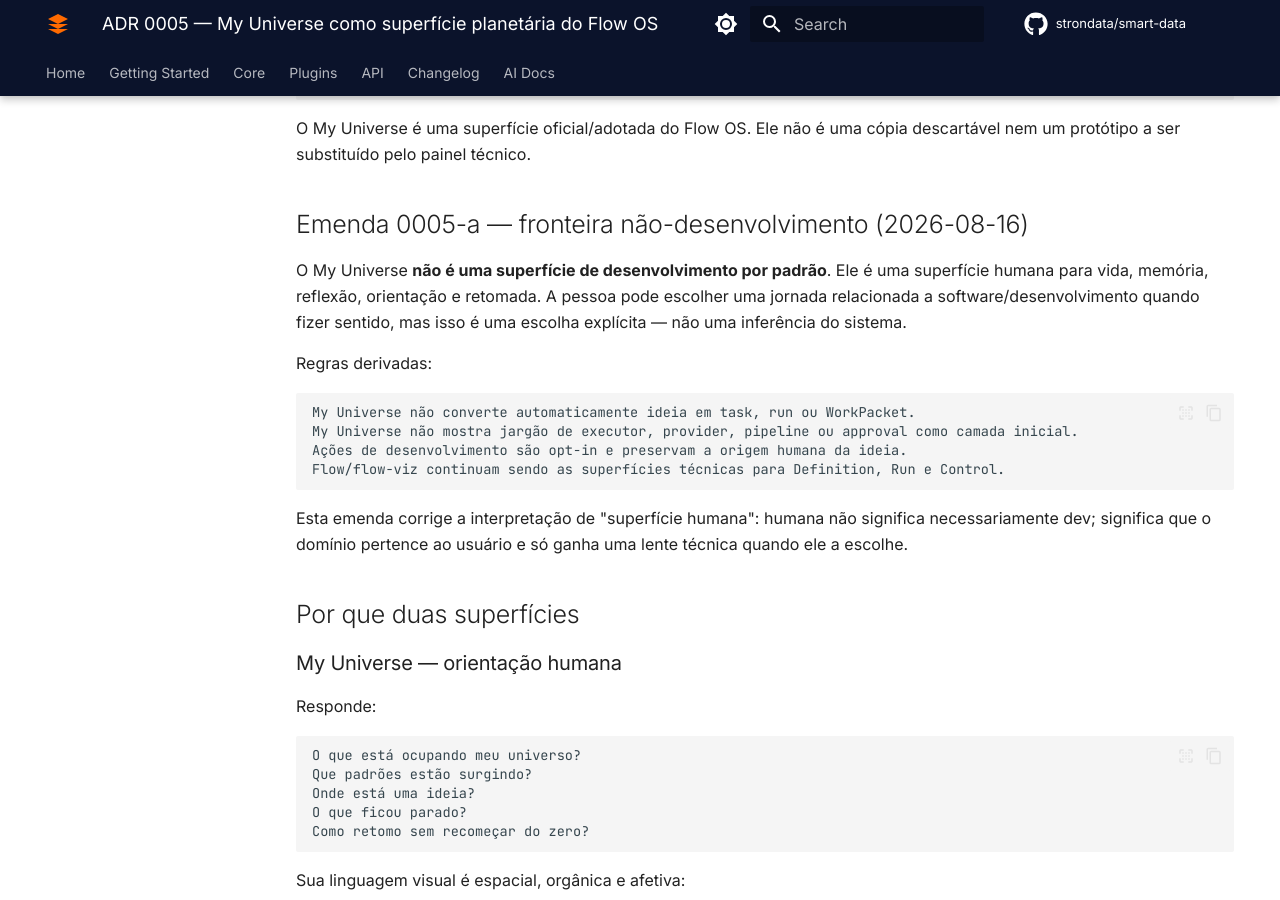
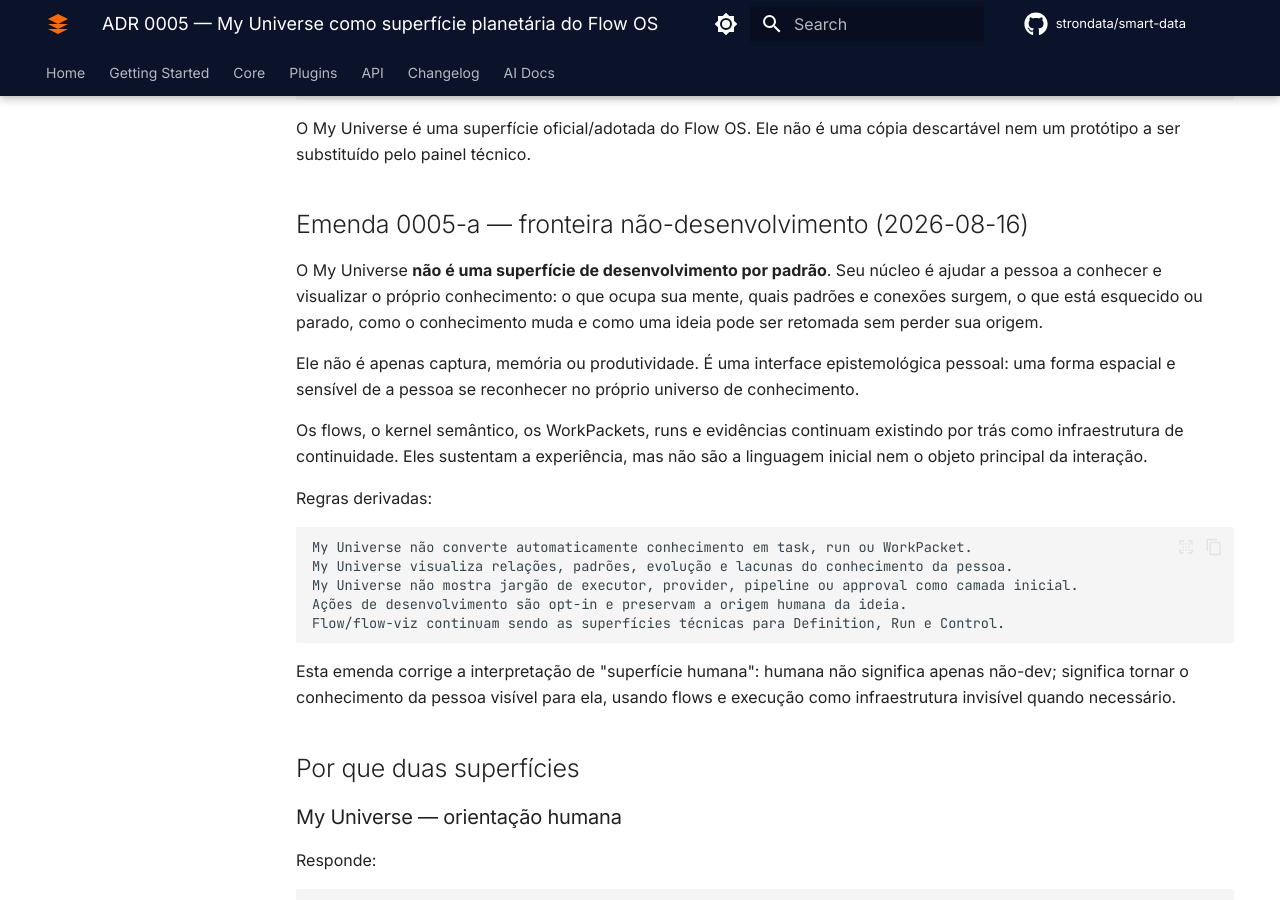
Before and after one commit to antunes-hq/aptdata-flow-os, an MkDocs documentation site: the page built from docs/decisions/0005-my-universe-planetary-surface.md, in a window 1280 px wide and 900 px high, scrolled down 1218 px. Built offline with MkDocs 1.6.1 and Material for MkDocs 9.7.7, drawn with Linux system fonts in a browser that asks for light colours; comment, search, counter and statistics services are not loaded.

Commit message:
docs(product): define My Universe as knowledge interface

````diff
--- a/docs/decisions/0005-my-universe-planetary-surface.md
+++ b/docs/decisions/0005-my-universe-planetary-surface.md
@@ -56,18 +56,23 @@ O My Universe é uma superfície oficial/adotada do Flow OS. Ele não é uma có
 
 ## Emenda 0005-a — fronteira não-desenvolvimento (2026-08-16)
 
-O My Universe **não é uma superfície de desenvolvimento por padrão**. Ele é uma superfície humana para vida, memória, reflexão, orientação e retomada. A pessoa pode escolher uma jornada relacionada a software/desenvolvimento quando fizer sentido, mas isso é uma escolha explícita — não uma inferência do sistema.
+O My Universe **não é uma superfície de desenvolvimento por padrão**. Seu núcleo é ajudar a pessoa a conhecer e visualizar o próprio conhecimento: o que ocupa sua mente, quais padrões e conexões surgem, o que está esquecido ou parado, como o conhecimento muda e como uma ideia pode ser retomada sem perder sua origem.
+
+Ele não é apenas captura, memória ou produtividade. É uma interface epistemológica pessoal: uma forma espacial e sensível de a pessoa se reconhecer no próprio universo de conhecimento.
+
+Os flows, o kernel semântico, os WorkPackets, runs e evidências continuam existindo por trás como infraestrutura de continuidade. Eles sustentam a experiência, mas não são a linguagem inicial nem o objeto principal da interação.
 
 Regras derivadas:
 
 ```text
-My Universe não converte automaticamente ideia em task, run ou WorkPacket.
+My Universe não converte automaticamente conhecimento em task, run ou WorkPacket.
+My Universe visualiza relações, padrões, evolução e lacunas do conhecimento da pessoa.
 My Universe não mostra jargão de executor, provider, pipeline ou approval como camada inicial.
 Ações de desenvolvimento são opt-in e preservam a origem humana da ideia.
 Flow/flow-viz continuam sendo as superfícies técnicas para Definition, Run e Control.
 ```
 
-Esta emenda corrige a interpretação de "superfície humana": humana não significa necessariamente dev; significa que o domínio pertence ao usuário e só ganha uma lente técnica quando ele a escolhe.
+Esta emenda corrige a interpretação de "superfície humana": humana não significa apenas não-dev; significa tornar o conhecimento da pessoa visível para ela, usando flows e execução como infraestrutura invisível quando necessário.
 
 ## Por que duas superfícies
 
````
Also changed, not shown: IMPLEMENTATION_LEDGER.md (+1 -1 lines).
